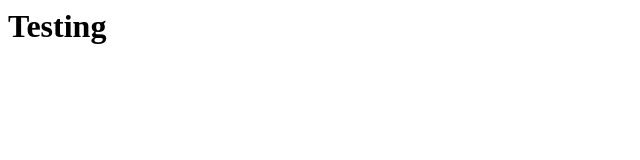
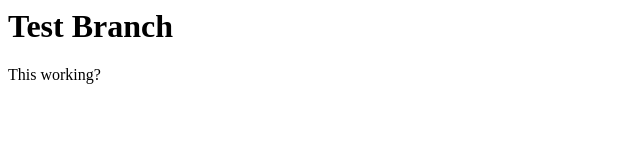
Before and after one commit to mastermeise/testproject, a plain HTML site: page index.html in a window 1280 px wide. Shown: the whole page, without its empty margins (0-640 px from the left). Drawn offline with Linux system fonts and the light colour scheme.

Commit message:
first commit to a branch

```diff
--- a/index.html
+++ b/index.html
@@ -1,5 +1,6 @@
 <html>
 <body>
-<h1>Testing</h1>
+<h1>Test Branch</h1>
+<p>This working?</p>
 </body>
 </html>
```
